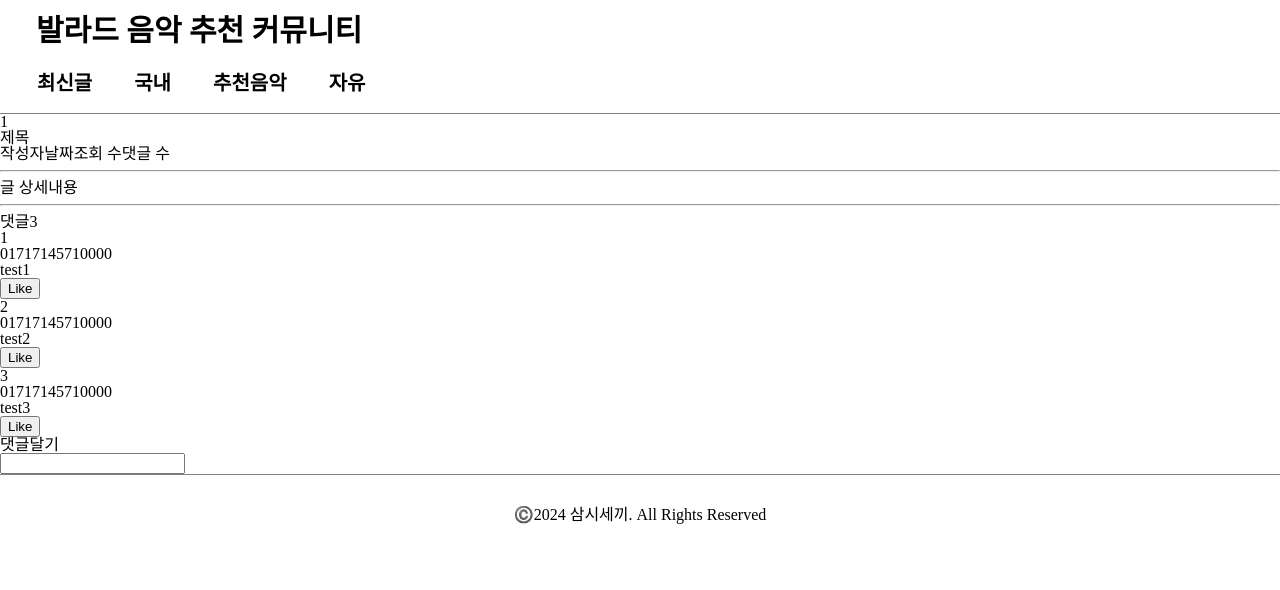
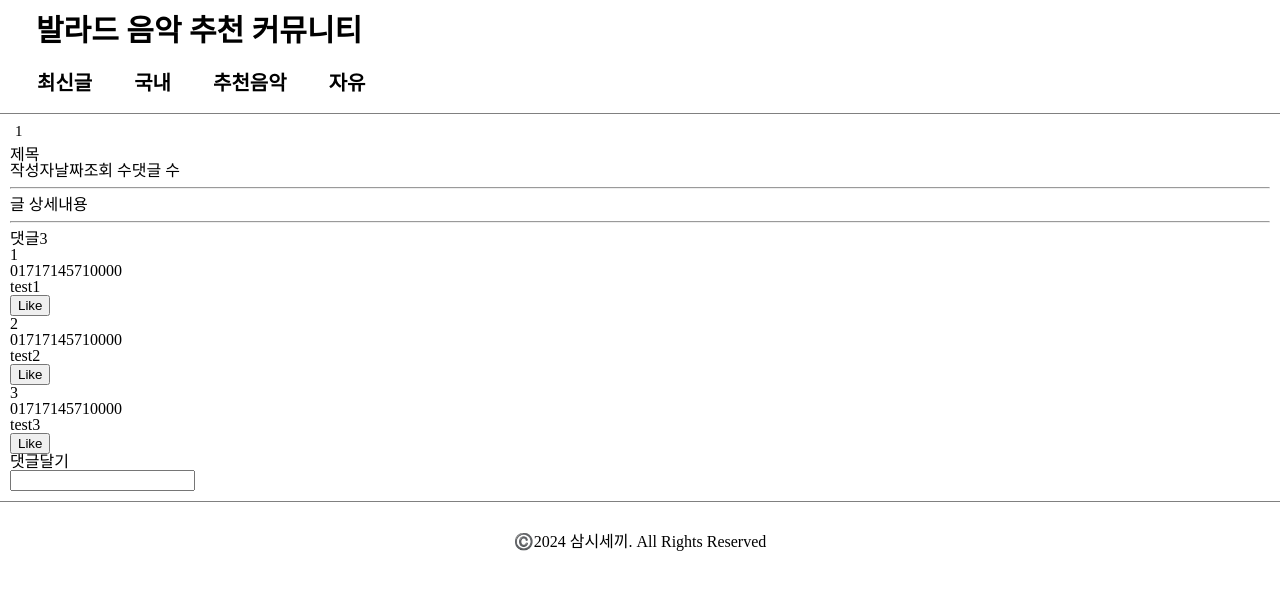
Before and after one commit to B03-group/Ballad-Community, a React (Vite) app: page /board/1/1 in a window 1280 px wide. Shown: the top 590 px of the page. Built offline with nearby package versions, Linux system fonts and the light colour scheme.

Commit message:
style: Detail Page css추가

```diff
--- a/src/pages/Detail.jsx
+++ b/src/pages/Detail.jsx
@@ -20,6 +20,13 @@ function Detail() {
 
 export default Detail;
 
-const MainWrapper = styled.main``;
+const MainWrapper = styled.main`
+  margin: 0 auto;
+  padding: 10px;
+`;
 
-const CategoryName = styled.h4``;
+const CategoryName = styled.h4`
+  padding-left: 5px;
+  margin-bottom: 8px;
+  font-size: 15px;
+`;
```
